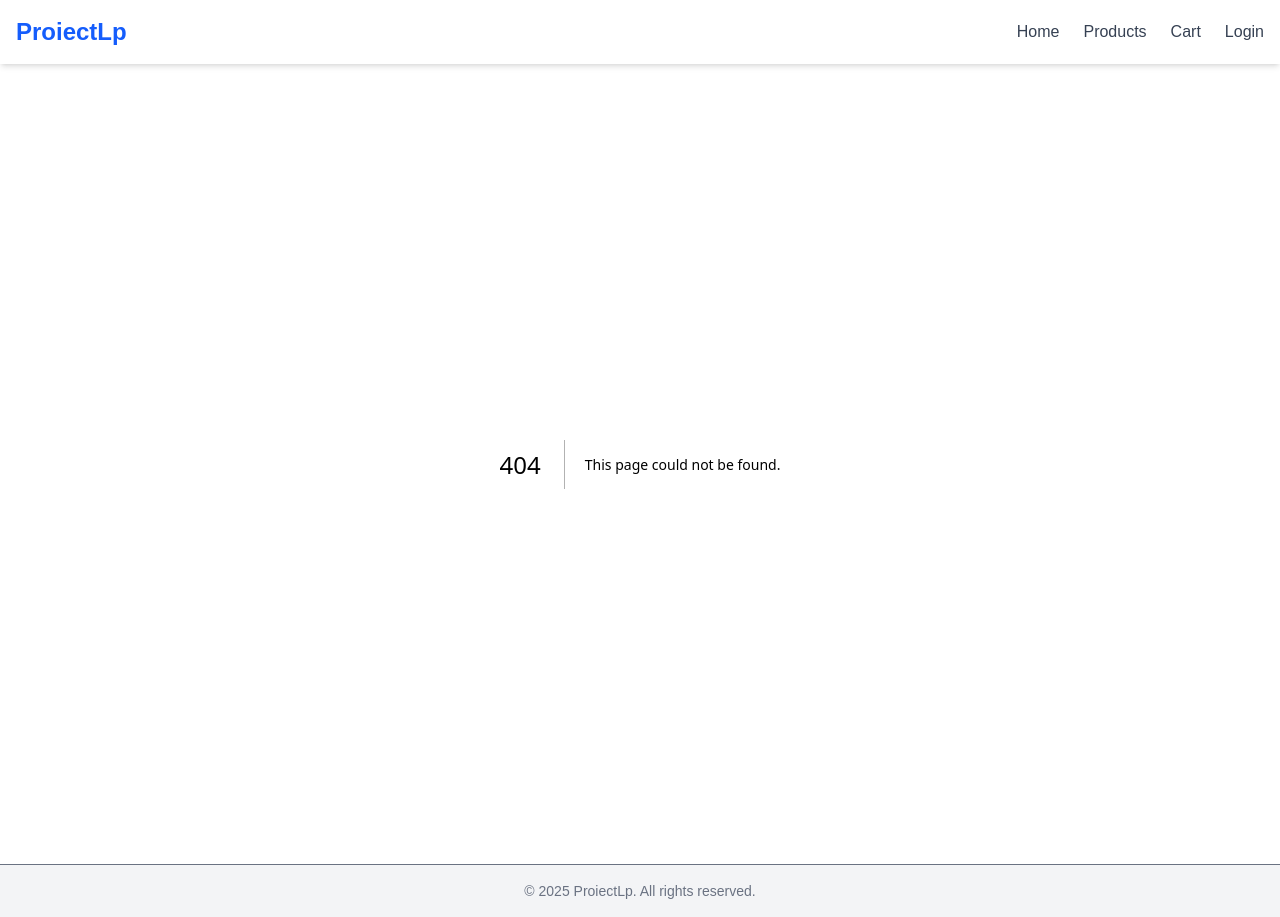
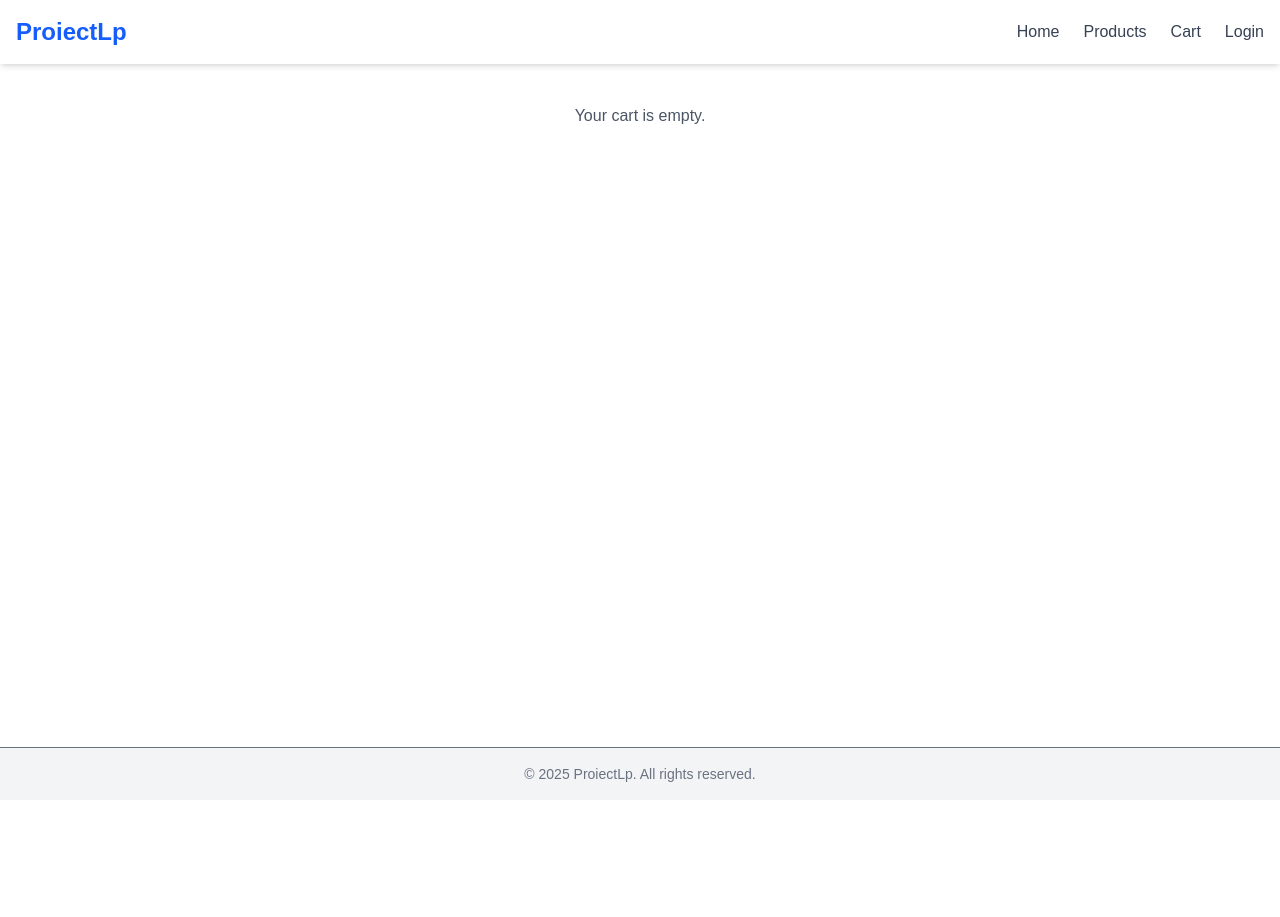
Before and after one commit to StanoievDragan/ProiectLp, a Next.js app in the folder frontend/: page /cart in a window 1280 px wide. Before the commit this address had no page. After the commit the page ends 800 px from the top, so only its background shows below. Built offline with nearby package versions, Linux system fonts and the light colour scheme.

Commit message:
implement shopping cart functionality with context provider

```diff
--- /dev/null
+++ b/frontend/app/cart/page.js
@@ -0,0 +1,41 @@
+'use client';
+import { useCart } from '../context/CartContext';
+
+export default function CartPage() {
+  const { cart, removeFromCart, updateQuantity } = useCart();
+
+  const total = cart.reduce((sum, item) => sum + item.price * item.quantity, 0);
+
+  if (cart.length === 0) {
+    return <p className="text-center p-10 text-gray-600">Your cart is empty.</p>;
+  }
+
+  return (
+    <div className="p-8 max-w-3xl mx-auto">
+      <h1 className="text-3xl font-bold mb-6 text-blue-600">Your Cart</h1>
+      {cart.map((item) => (
+        <div key={item.id} className="flex items-center justify-between mb-4 border-b pb-4">
+          <img src={item.image} className="w-16 h-16 object-cover rounded" alt={item.name} />
+          <div className="flex-1 ml-4">
+            <h2 className="font-semibold">{item.name}</h2>
+            <p>${item.price.toFixed(2)}</p>
+            <div className="flex items-center mt-2 gap-2">
+              <button onClick={() => updateQuantity(item.id, item.quantity - 1)}>-</button>
+              <span>{item.quantity}</span>
+              <button onClick={() => updateQuantity(item.id, item.quantity + 1)}>+</button>
+            </div>
+          </div>
+          <button
+            onClick={() => removeFromCart(item.id)}
+            className="text-red-500 text-sm"
+          >
+            Remove
+          </button>
+        </div>
+      ))}
+      <div className="text-right font-bold text-xl mt-6">
+        Total: ${total.toFixed(2)}
+      </div>
+    </div>
+  );
+}
--- /dev/null
+++ b/frontend/app/context/CartContext.jsx
@@ -0,0 +1,46 @@
+'use client';
+import { createContext, useContext, useState } from 'react';
+
+
+const CartContext = createContext();
+
+
+export function CartProvider({ children }) {
+  const [cart, setCart] = useState([]);
+
+
+  const addToCart = (product) => {
+    setCart((prev) => {
+      const existing = prev.find((item) => item.id === product.id);
+      if (existing) {
+        return prev.map((item) =>
+          item.id === product.id ? { ...item, quantity: item.quantity + 1 } : item
+        );
+      }
+      return [...prev, { ...product, quantity: 1 }];
+    });
+  };
+
+
+  const removeFromCart = (id) => {
+    setCart((prev) => prev.filter((item) => item.id !== id));
+  };
+
+
+  const updateQuantity = (id, quantity) => {
+    setCart((prev) =>
+      prev.map((item) =>
+        item.id === id ? { ...item, quantity: Math.max(1, quantity) } : item
+      )
+    );
+  };
+
+  return (
+    <CartContext.Provider value={{ cart, addToCart, removeFromCart, updateQuantity }}>
+      {children}
+    </CartContext.Provider>
+  );
+}
+
+
+export const useCart = () => useContext(CartContext);
--- a/frontend/app/layout.js
+++ b/frontend/app/layout.js
@@ -2,6 +2,10 @@ import { Geist, Geist_Mono } from "next/font/google";
 import "./globals.css";
 import Navbar from "@/components/NavBar";
 import Footer from "@/components/Footer";
+import { CartProvider } from "./context/CartContext";
+
+
+
 
 
 const geistSans = Geist({
@@ -22,14 +26,12 @@ export const metadata = {
 export default function RootLayout({ children }) {
   return (
     <html lang="en">
-
-      <body
-        className={`${geistSans.variable} ${geistMono.variable} antialiased min-h-screen flex flex-col`}
-      >
-
-        <Navbar />
-        <main className="flex-grow">{children}</main>
-        <Footer />
+      <body className="min-h-screen flex flex-col">
+        <CartProvider>
+          <Navbar />
+          <main className="flex-grow">{children}</main>
+          <Footer />
+        </CartProvider>
       </body>
     </html>
   );
--- a/frontend/components/ProductCard.jsx
+++ b/frontend/components/ProductCard.jsx
@@ -1,7 +1,10 @@
+'use client';
 import Link from "next/link";
-
+import { useCart } from "../app/context/CartContext";
 
 export default function ProductCard({ product }) {
+  const { addToCart } = useCart();
+
   return (
     <div className="bg-white rounded-lg shadow-md overflow-hidden hover:shadow-lg transition-shadow">
       <img
@@ -12,9 +15,18 @@ export default function ProductCard({ product }) {
       <div className="p-4">
         <h3 className="text-lg font-semibold text-gray-800">{product.name}</h3>
         <p className="text-gray-600 mt-2">${product.price}</p>
+
+
+        <button
+          onClick={() => addToCart(product)}
+          className="mt-4 w-full bg-blue-600 text-white py-1 rounded hover:bg-blue-700 transition text-sm"
+        >
+          Add to Cart
+        </button>
+
         <Link
           href={`/products/${product.id}`}
-          className="inline-block mt-4 text-blue-600 hover:underline text-sm"
+          className="block mt-2 text-blue-600 hover:underline text-sm text-center"
         >
           View Product
         </Link>
```
Lines whose indentation alone changed are shown as unchanged.
